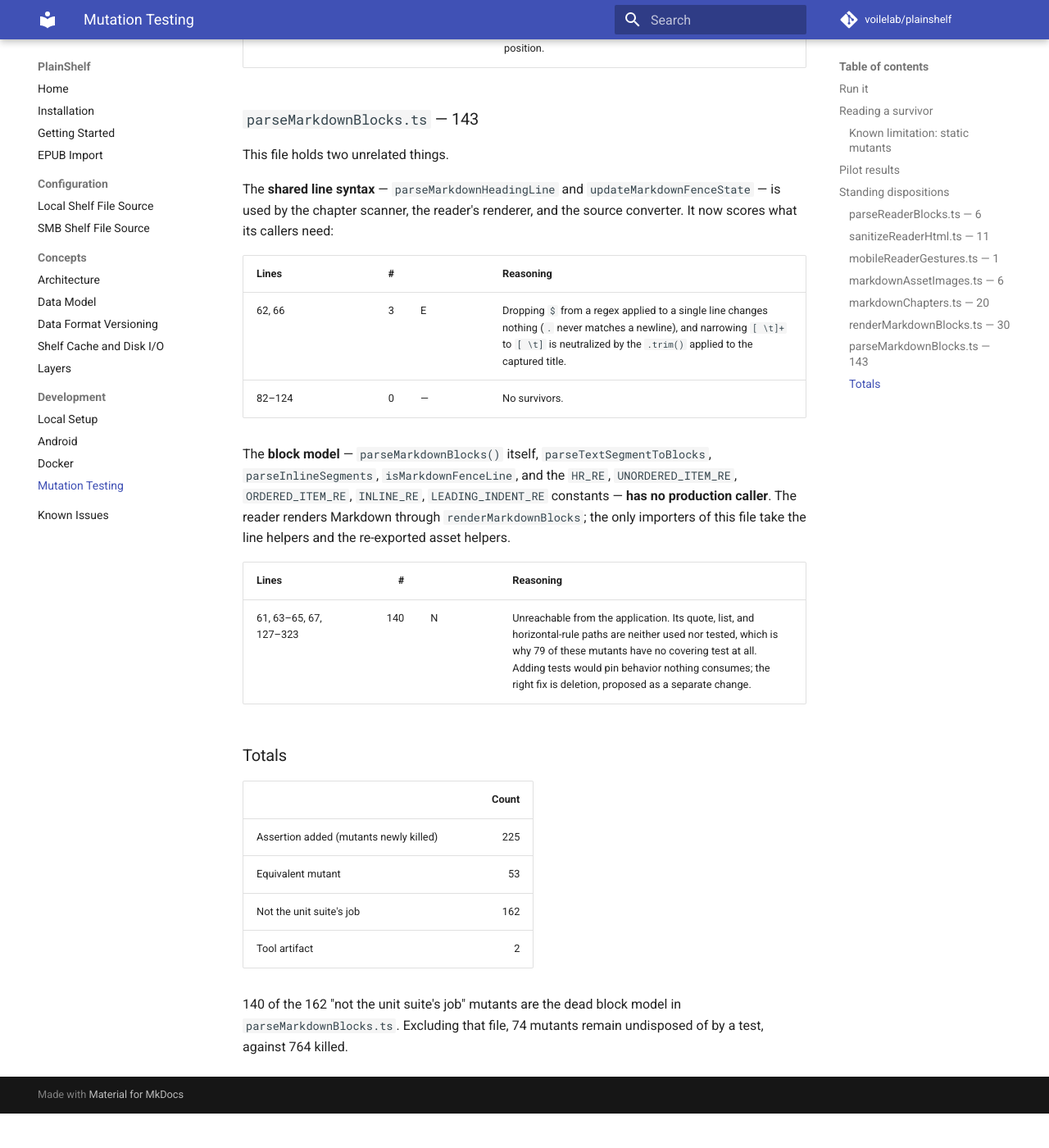
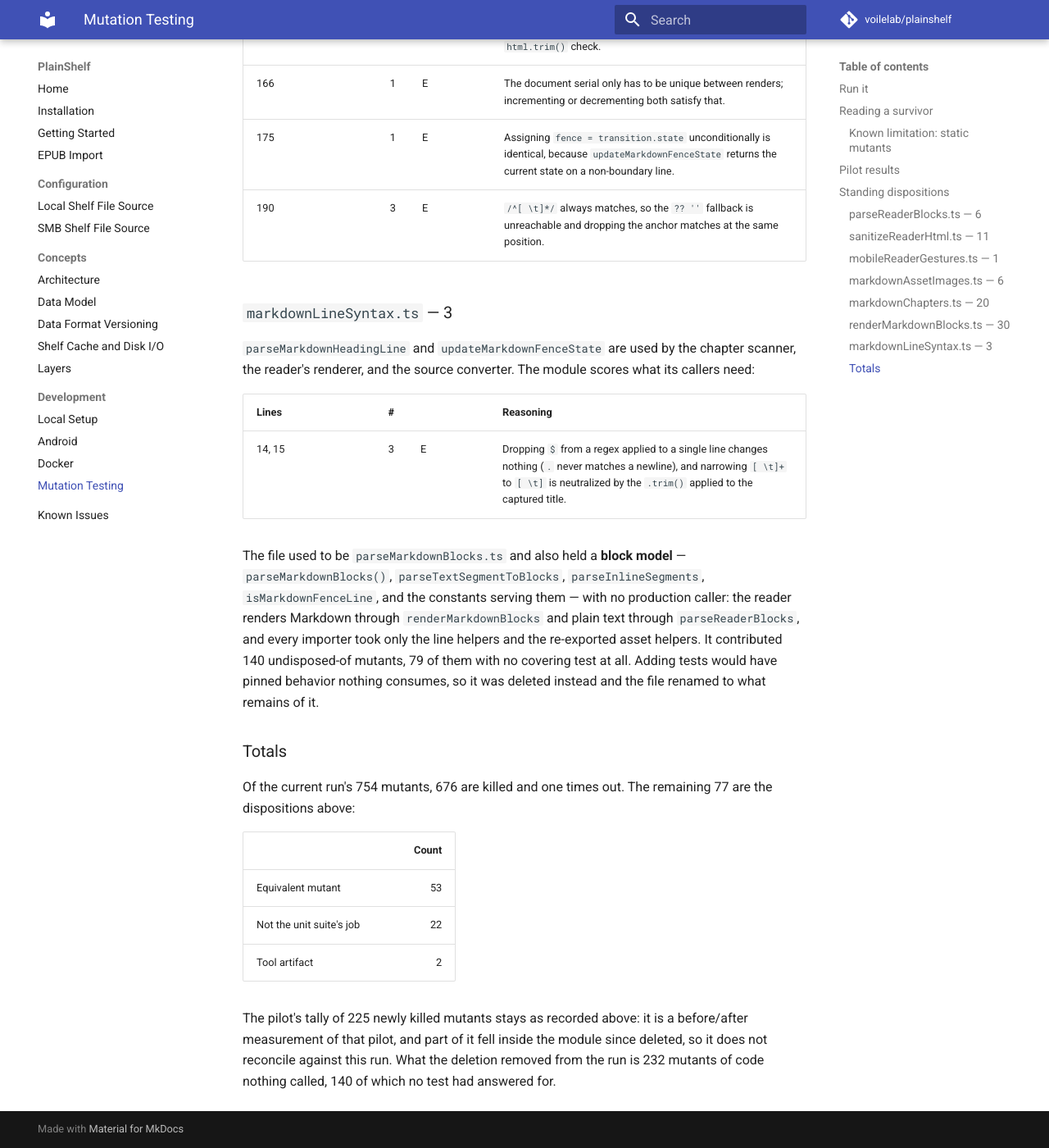
Before and after one commit to voilelab/plainshelf, an MkDocs documentation site: the page built from docs/development/mutation-testing.md, in a window 1280 px wide and 1400 px high, scrolled down 5896 px. Shown: the whole window at 82% size. Built offline with MkDocs 1.6.1 and Material for MkDocs 9.7.7, drawn with Linux system fonts in a browser that asks for light colours; comment, search, counter and statistics services are not loaded; before the commit the page ends 7254 px from its top, so only the background shows below that; some of the changed text lies outside the part shown.

Commit message:
Record the block-model deletion in the mutation-testing page
Refresh the pilot table, dispositions, and totals against a re-run of
the mutation suite after the deletion (754 mutants, 89.79% overall).

The whole-suite score jumps because a module nothing called left the
denominator, not because anything is better verified: the surviving
line-syntax helpers keep the same three equivalent mutants they had.
The page now says so where the numbers are, so the next reader does not
mistake the jump for progress.

````diff
--- a/docs/development/mutation-testing.md
+++ b/docs/development/mutation-testing.md
@@ -34,7 +34,7 @@ npm --prefix frontend exec -- vitest run --coverage \
 ```
 
 Configuration lives in `frontend/stryker.conf.json`. Widening `mutate` to the
-whole frontend is not practical: seven files already cost five minutes.
+whole frontend is not practical: seven files already cost minutes per run.
 
 ## Reading a survivor
 
@@ -74,24 +74,34 @@ mutation to the source, run the tests, and revert.
 ## Pilot results
 
 Measured on `frontend/src/features/reader/utils/` (seven files, Node 22,
-`concurrency: 2`, `coverageAnalysis: perTest`, 986 mutants, ~5 minutes per run).
+`concurrency: 2`, `coverageAnalysis: perTest`, 754 mutants, ~3 minutes per run).
+"Before" is the state the pilot found; "after" is the current run.
 
 | File | Line coverage before → after | Mutation score before → after |
 |---|---|---|
 | `markdownAssetImages.ts` | 100% → 100% | 83.13% → 92.77% |
 | `markdownChapters.ts` | 98.18% → 98.18% | 70.41% → 88.17% |
+| `markdownLineSyntax.ts` (was `parseMarkdownBlocks.ts`) | 73.94% → 100% | 46.60% → 95.16% |
 | `mobileReaderGestures.ts` | 90.47% → 100% | 73.68% → 98.68% |
-| `parseMarkdownBlocks.ts` | 73.94% → 73.94% | 46.60% → 51.36% |
 | `parseReaderBlocks.ts` | 0% → 100% | 0.00% → 84.21% |
 | `renderMarkdownBlocks.ts` | 94.59% → 98.64% | 47.87% → 84.04% |
 | `sanitizeReaderHtml.ts` | 100% → 100% | 52.90% → 92.03% |
-| **All files** | **85.17% → 89.48%** | **55.17% → 77.99%** |
+| **All files** | **85.17% → 99.18%** | **55.17% → 89.79%** |
 
 The two columns disagree most where it matters most: `sanitizeReaderHtml.ts` had
 every line covered and barely half its behavior verified.
 
 The pilot added 61 tests and changed no implementation code. 225 mutants moved
-from surviving to killed; the 217 that remain are dispositioned below.
+from surviving to killed, and 217 remained.
+
+**One row did not move for that reason.** `markdownLineSyntax.ts` is the pilot's
+`parseMarkdownBlocks.ts` after the dead block model it also held was deleted
+(see its disposition below). Nothing about the surviving code is better verified
+than it was: the same three mutants survive it now as then. Its score rose, and
+carried the totals and the whole-suite mutant count (986 → 754) with it, because
+code no consumer reached left the denominator. Read that row as a smaller module,
+not a stronger one — the 140 undisposed-of mutants it used to contribute are gone
+along with the module, leaving 77 dispositioned below.
 
 ## Standing dispositions
 
@@ -155,39 +165,39 @@ suite's job, `T` = tool artifact. Line numbers refer to the implementation file.
 | 175 | 1 | E | Assigning `fence = transition.state` unconditionally is identical, because `updateMarkdownFenceState` returns the current state on a non-boundary line. |
 | 190 | 3 | E | `/^[ \t]*/` always matches, so the `?? ''` fallback is unreachable and dropping the anchor matches at the same position. |
 
-### `parseMarkdownBlocks.ts` — 143
+### `markdownLineSyntax.ts` — 3
 
-This file holds two unrelated things.
-
-The **shared line syntax** — `parseMarkdownHeadingLine` and
-`updateMarkdownFenceState` — is used by the chapter scanner, the reader's
-renderer, and the source converter. It now scores what its callers need:
+`parseMarkdownHeadingLine` and `updateMarkdownFenceState` are used by the chapter
+scanner, the reader's renderer, and the source converter. The module scores what
+its callers need:
 
 | Lines | # | | Reasoning |
 |---|---:|---|---|
-| 62, 66 | 3 | E | Dropping `$` from a regex applied to a single line changes nothing (`.` never matches a newline), and narrowing `[ \t]+` to `[ \t]` is neutralized by the `.trim()` applied to the captured title. |
-| 82–124 | 0 | — | No survivors. |
+| 14, 15 | 3 | E | Dropping `$` from a regex applied to a single line changes nothing (`.` never matches a newline), and narrowing `[ \t]+` to `[ \t]` is neutralized by the `.trim()` applied to the captured title. |
 
-The **block model** — `parseMarkdownBlocks()` itself, `parseTextSegmentToBlocks`,
-`parseInlineSegments`, `isMarkdownFenceLine`, and the `HR_RE`,
-`UNORDERED_ITEM_RE`, `ORDERED_ITEM_RE`, `INLINE_RE`, `LEADING_INDENT_RE`
-constants — **has no production caller**. The reader renders Markdown through
-`renderMarkdownBlocks`; the only importers of this file take the line helpers and
-the re-exported asset helpers.
-
-| Lines | # | | Reasoning |
-|---|---:|---|---|
-| 61, 63–65, 67, 127–323 | 140 | N | Unreachable from the application. Its quote, list, and horizontal-rule paths are neither used nor tested, which is why 79 of these mutants have no covering test at all. Adding tests would pin behavior nothing consumes; the right fix is deletion, proposed as a separate change. |
+The file used to be `parseMarkdownBlocks.ts` and also held a **block model** —
+`parseMarkdownBlocks()`, `parseTextSegmentToBlocks`, `parseInlineSegments`,
+`isMarkdownFenceLine`, and the constants serving them — with no production
+caller: the reader renders Markdown through `renderMarkdownBlocks` and plain text
+through `parseReaderBlocks`, and every importer took only the line helpers and
+the re-exported asset helpers. It contributed 140 undisposed-of mutants, 79 of
+them with no covering test at all. Adding tests would have pinned behavior
+nothing consumes, so it was deleted instead and the file renamed to what remains
+of it.
 
 ### Totals
 
+Of the current run's 754 mutants, 676 are killed and one times out. The remaining
+77 are the dispositions above:
+
 | | Count |
 |---|---:|
-| Assertion added (mutants newly killed) | 225 |
 | Equivalent mutant | 53 |
-| Not the unit suite's job | 162 |
+| Not the unit suite's job | 22 |
 | Tool artifact | 2 |
 
-140 of the 162 "not the unit suite's job" mutants are the dead block model in
-`parseMarkdownBlocks.ts`. Excluding that file, 74 mutants remain undisposed of by
-a test, against 764 killed.
+The pilot's tally of 225 newly killed mutants stays as recorded above: it is a
+before/after measurement of that pilot, and part of it fell inside the module
+since deleted, so it does not reconcile against this run. What the deletion
+removed from the run is 232 mutants of code nothing called, 140 of which no test
+had answered for.
````
Also changed, not shown: other parts of docs/development/mutation-testing.md (+1 -1 lines).
